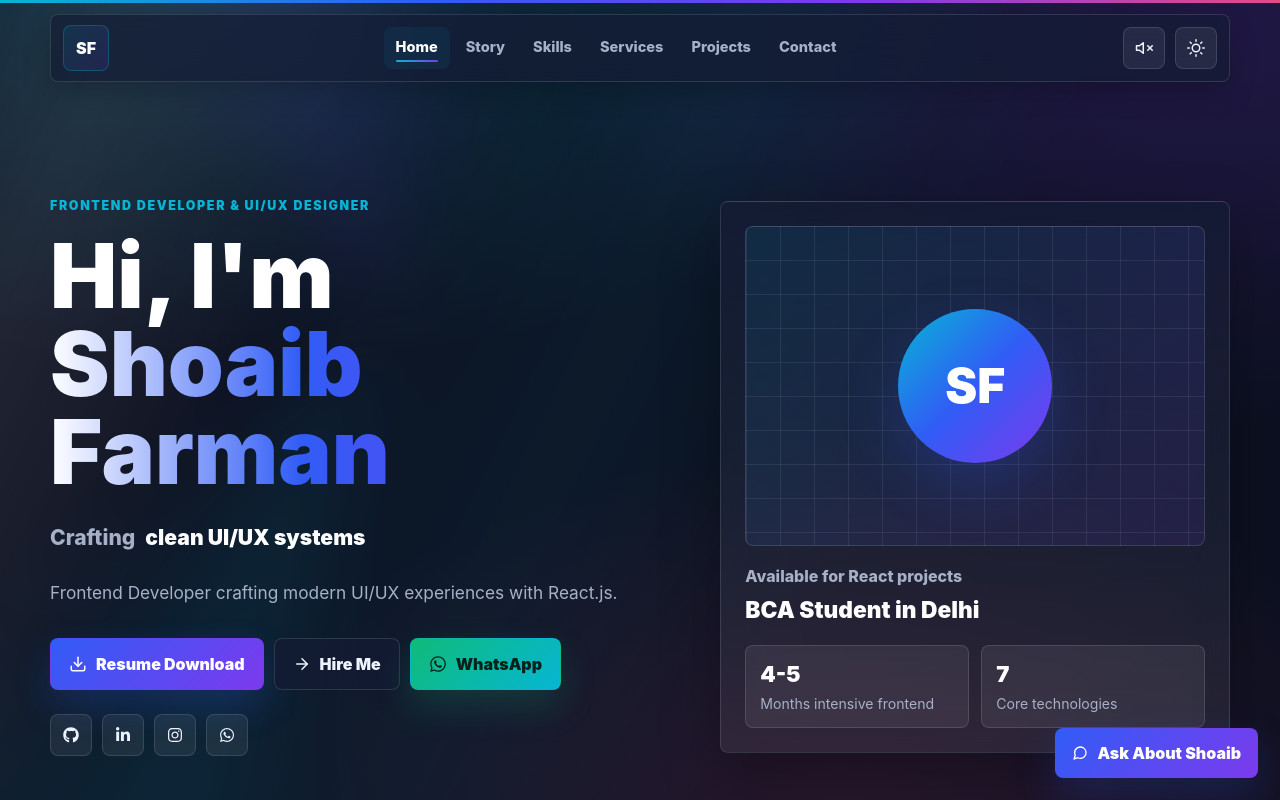
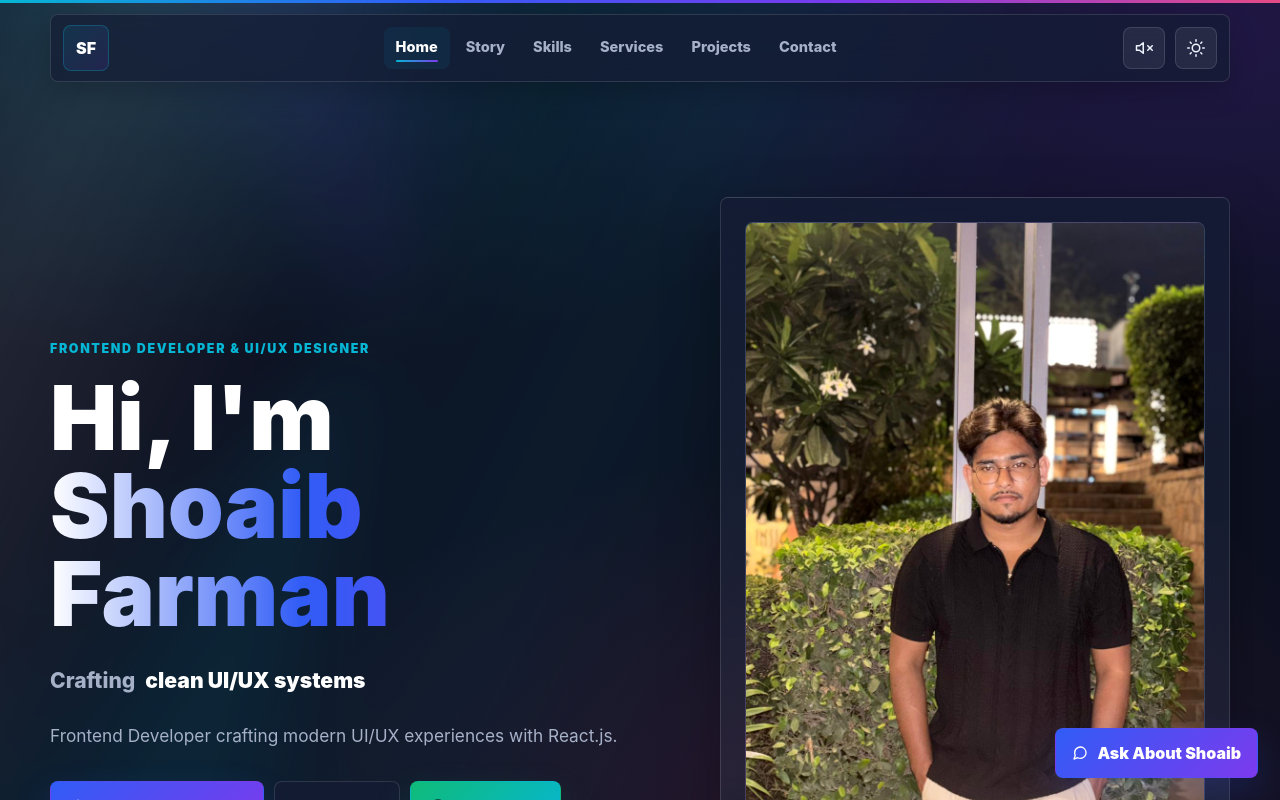
Before and after one commit to shoaibfarman002/portfolio-shoaib-farman, a Next.js app: page / in a window 1280 px wide. Shown: the top 800 px of the page. Built offline with nearby package versions, Linux system fonts and the light colour scheme.

Commit message:
Add profile photo to hero card

```diff
--- a/app/PortfolioClient.tsx
+++ b/app/PortfolioClient.tsx
@@ -732,7 +732,9 @@ export default function PortfolioClient() {
           transition={{ duration: 0.55, delay: 0.08, ease: "easeOut" }}
         >
           <div className="profile-visual">
-            <span>SF</span>
+            {/* Static portfolio portrait; using img keeps this client component lightweight. */}
+            {/* eslint-disable-next-line @next/next/no-img-element */}
+            <img src="/profile-shoaib-farman.jpeg" alt="Shoaib Farman portrait" />
           </div>
           <div className="profile-summary">
             <p>Available for React projects</p>
--- a/app/globals.css
+++ b/app/globals.css
@@ -478,17 +478,18 @@ button {
   background-size: auto, 34px 34px, 34px 34px;
 }
 
-.profile-visual span {
-  display: grid;
-  width: 154px;
-  height: 154px;
-  place-items: center;
-  border-radius: 50%;
-  background: linear-gradient(135deg, var(--cyan), var(--blue), var(--purple));
-  color: #ffffff;
-  font-size: 3rem;
-  font-weight: 900;
-  box-shadow: 0 22px 60px rgba(49, 92, 246, 0.24);
+.profile-visual img {
+  width: 100%;
+  height: 100%;
+  min-height: 320px;
+  object-fit: cover;
+  object-position: center 38%;
+  filter: saturate(1.04) contrast(1.02);
+  transition: transform 260ms ease;
+}
+
+.hero-profile:hover .profile-visual img {
+  transform: scale(1.025);
 }
 
 .profile-summary p,
@@ -1768,6 +1769,10 @@ button {
     min-height: 260px;
   }
 
+  .profile-visual img {
+    min-height: 260px;
+  }
+
   .story-layout {
     grid-template-columns: 1fr;
   }
```
Also changed, not shown: public/profile-shoaib-farman.jpeg (added).
